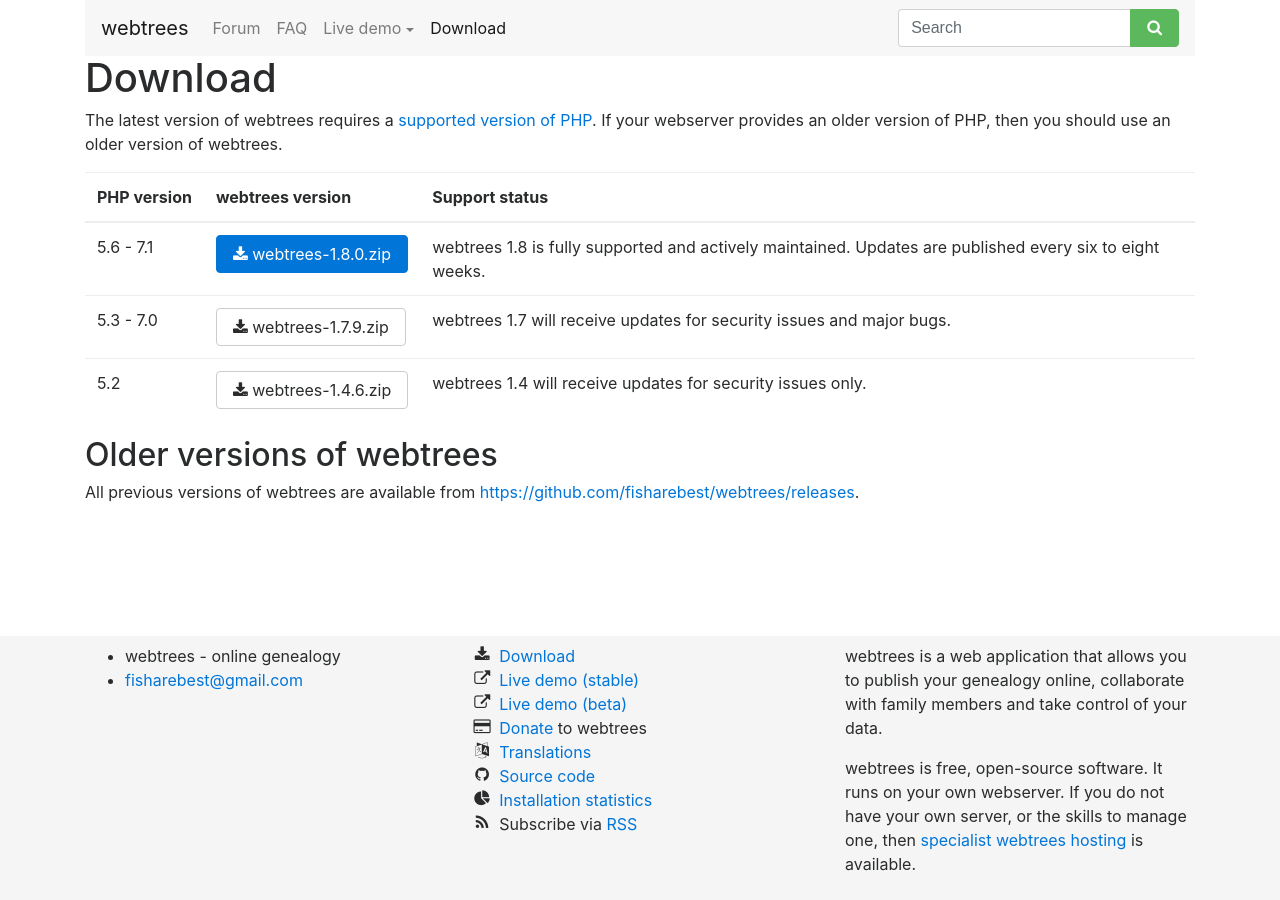
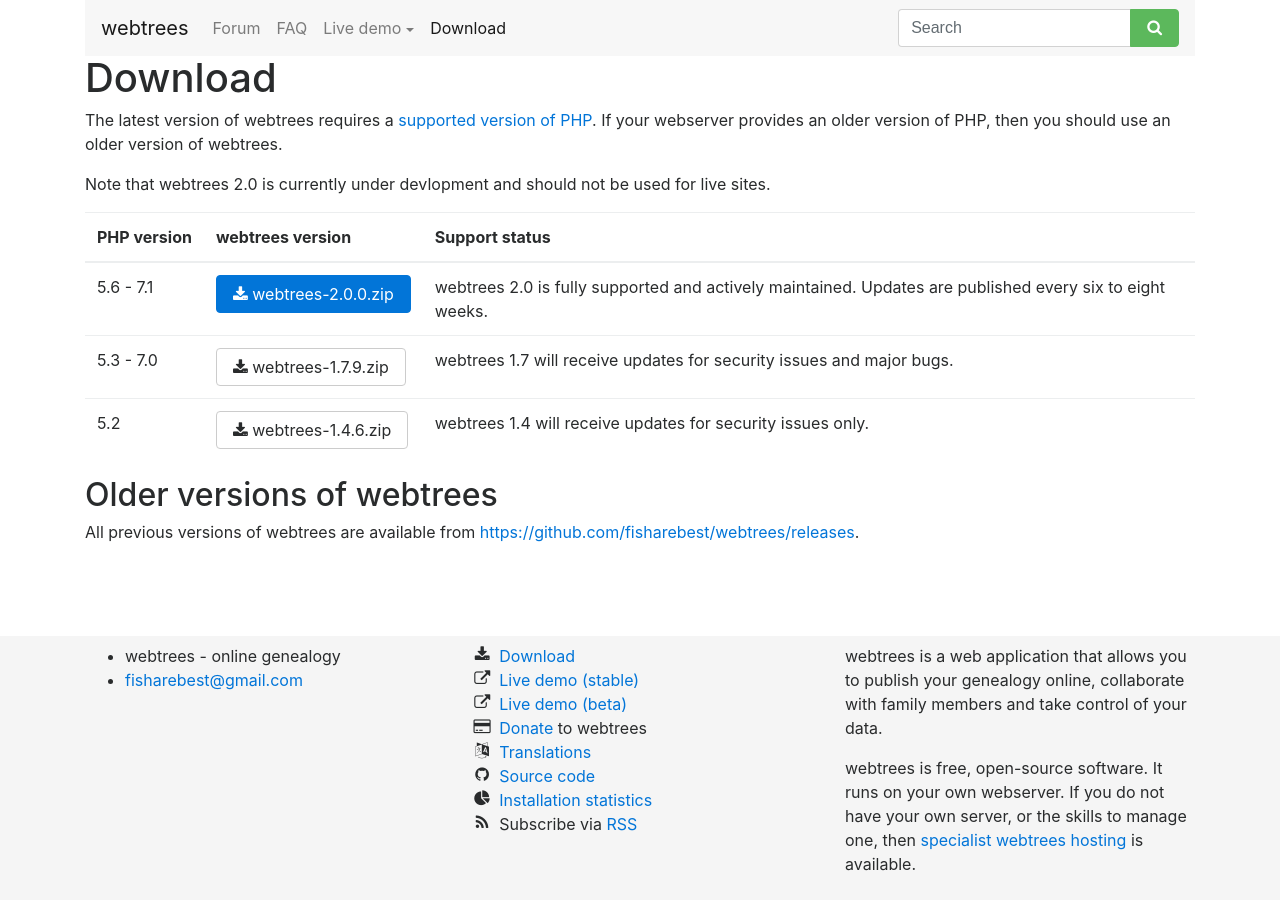
Before and after one commit to webtrees/webtrees.github.io, a Jekyll site: the page built from download/index.md, in a window 1280 px wide. Built offline with Jekyll 4.4.1, drawn with Linux system fonts in a browser that asks for light colours.

```diff
--- a/download/index.md
+++ b/download/index.md
@@ -8,10 +8,12 @@ permalink: download
 
 The latest version of webtrees requires a [supported version of PHP](https://secure.php.net/supported-versions.php){: rel="nofollow" }. If your webserver provides an older version of PHP, then you should use an older version of webtrees.
 
+Note that webtrees 2.0 is currently under devlopment and should not be used for live sites.
+
 |----------------|------------------|----------------|
 | PHP&nbsp;version    | webtrees version | Support status |
 |----------------|------------------|----------------|
-| 5.6 - 7.1 | <a class="btn btn-primary" href="https://github.com/fisharebest/webtrees/releases/download/1.8.0/webtrees-1.8.0.zip"><i class="fa fa-download"></i> webtrees-1.8.0.zip</a> | webtrees 1.8 is fully supported and actively maintained.  Updates are published every six to eight weeks. |
+| 5.6 - 7.1 | <a class="btn btn-primary" href="https://github.com/fisharebest/webtrees/archive/master.zip"><i class="fa fa-download"></i> webtrees-2.0.0.zip</a> | webtrees 2.0 is fully supported and actively maintained.  Updates are published every six to eight weeks. |
 | 5.3 - 7.0  | <a class="btn btn-secondary" href="https://github.com/fisharebest/webtrees/releases/download/1.7.9/webtrees-1.7.9.zip"><i class="fa fa-download"></i> webtrees-1.7.9.zip</a> | webtrees 1.7 will receive updates for security issues and major bugs. |
 | 5.2  | <a class="btn btn-secondary" href="https://github.com/fisharebest/webtrees/releases/download/1.4.6/webtrees-1.4.6.zip"><i class="fa fa-download"></i> webtrees-1.4.6.zip</a> | webtrees 1.4 will receive updates for security issues only. |
 |----------------+----------------|
```
